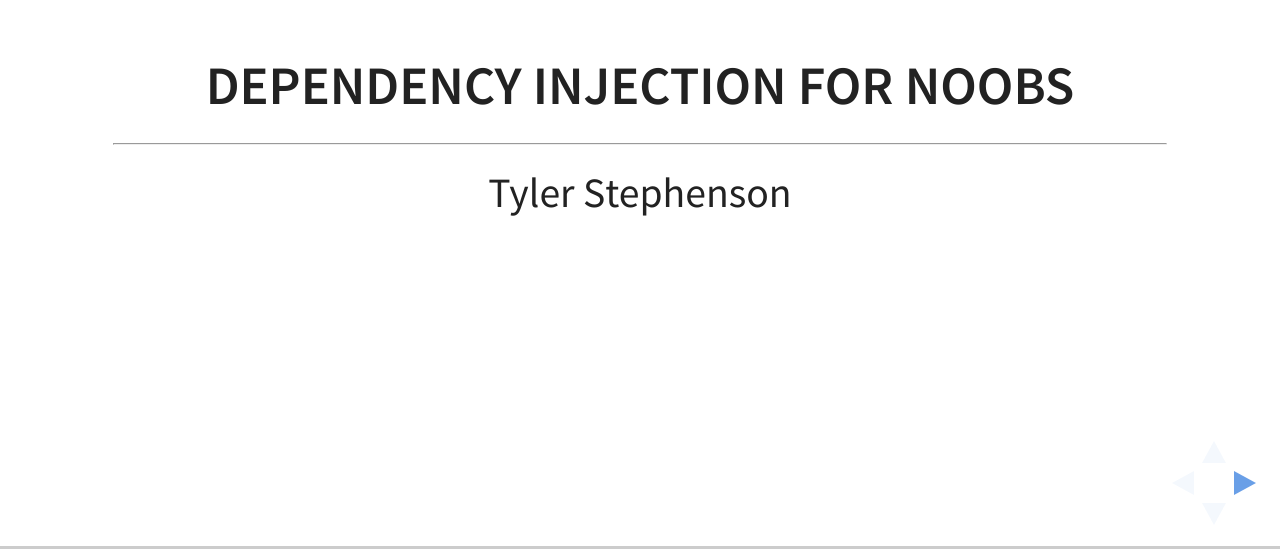
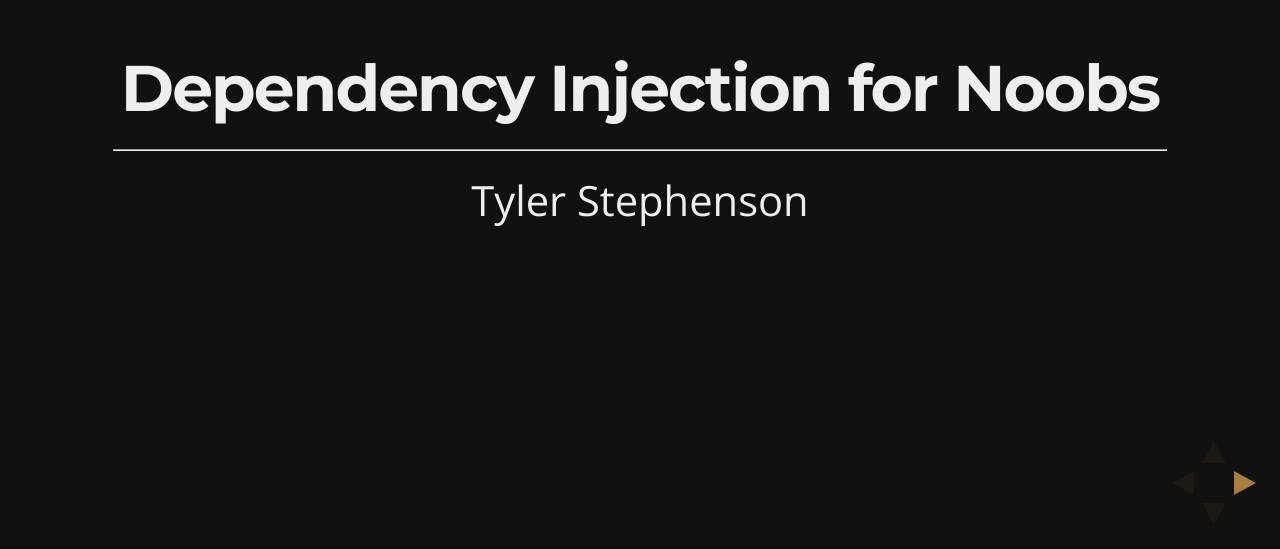
Before and after one commit to ty8356/DIForNoobs, a website: page app/index.html in a window 1280 px wide. Shown: the part 251-800 px from the top of the page. Drawn offline with nearby package versions, Linux system fonts and the light colour scheme.

Commit message:
Changed theme

```diff
--- a/app/index.html
+++ b/app/index.html
@@ -3,7 +3,7 @@
 	<head>
 		<title>DI For Noobs</title>
 		<link rel="stylesheet" href="reveal/css/reveal.css">
-		<link rel="stylesheet" href="reveal/css/theme/white.css">
+		<link rel="stylesheet" href="reveal/css/theme/night.css">
 		<link rel="stylesheet" href="reveal/lib/css/zenburn.css">
         <script src="reveal/lib/js/head.min.js"></script>
 		<script src="reveal/js/reveal.js"></script>
```
